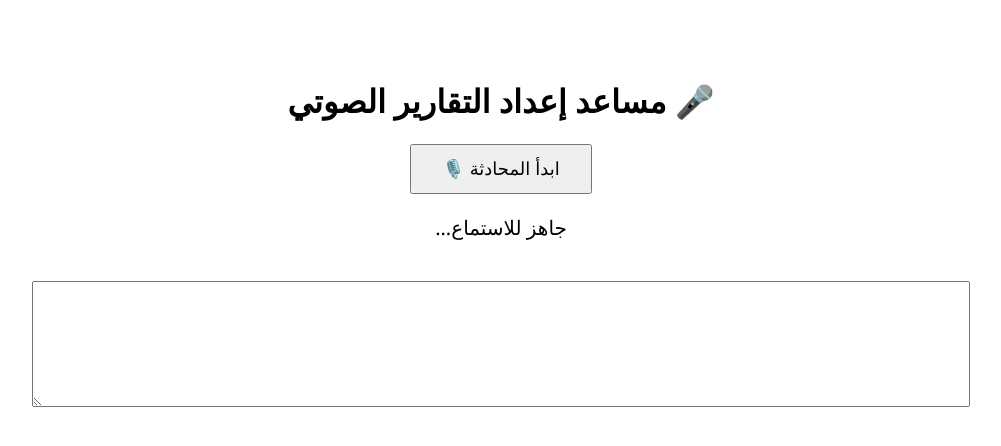
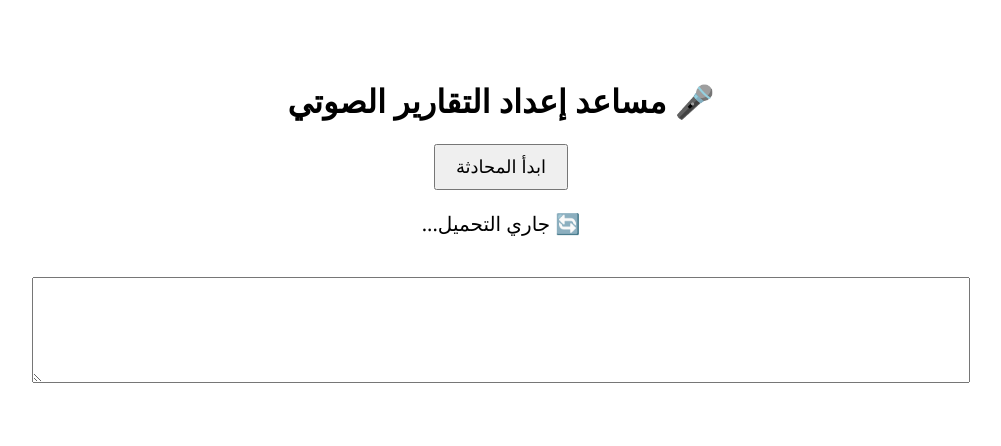
Before and after one commit to Rashidlovew/voice-report-assistant, a Flask app: page / in a window 1280 px wide. Shown: the top 446 px of the page, without its empty margins (139-1140 px from the left). Run offline with Flask 3, Linux system fonts and the light colour scheme.

Commit message:
Update index.html

```diff
--- a/templates/index.html
+++ b/templates/index.html
@@ -4,35 +4,17 @@
     <meta charset="UTF-8">
     <title>مساعد إعداد التقارير الصوتي</title>
     <style>
-        body {
-            font-family: 'Segoe UI', sans-serif;
-            text-align: center;
-            padding: 50px;
-        }
-        button {
-            padding: 12px 30px;
-            font-size: 18px;
-            cursor: pointer;
-        }
-        #status {
-            margin: 20px;
-            font-size: 20px;
-        }
-        textarea {
-            width: 80%;
-            height: 120px;
-            margin-top: 20px;
-            direction: rtl;
-            text-align: right;
-        }
+        body { font-family: 'Segoe UI', sans-serif; text-align: center; padding: 50px; }
+        button { padding: 10px 20px; font-size: 18px; cursor: pointer; }
+        #status { margin: 20px; font-size: 20px; }
+        textarea { width: 80%; height: 100px; margin-top: 20px; direction: rtl; }
     </style>
 </head>
 <body>
     <h1>🎤 مساعد إعداد التقارير الصوتي</h1>
-    <button id="start-button">ابدأ المحادثة 🎙️</button>
-    <div id="status">جاهز للاستماع...</div>
+    <button id="start-button">ابدأ المحادثة</button>
+    <div id="status">🔄 جاري التحميل...</div>
     <textarea id="response" readonly></textarea>
-
     <script src="/static/script.js"></script>
 </body>
 </html>
```
